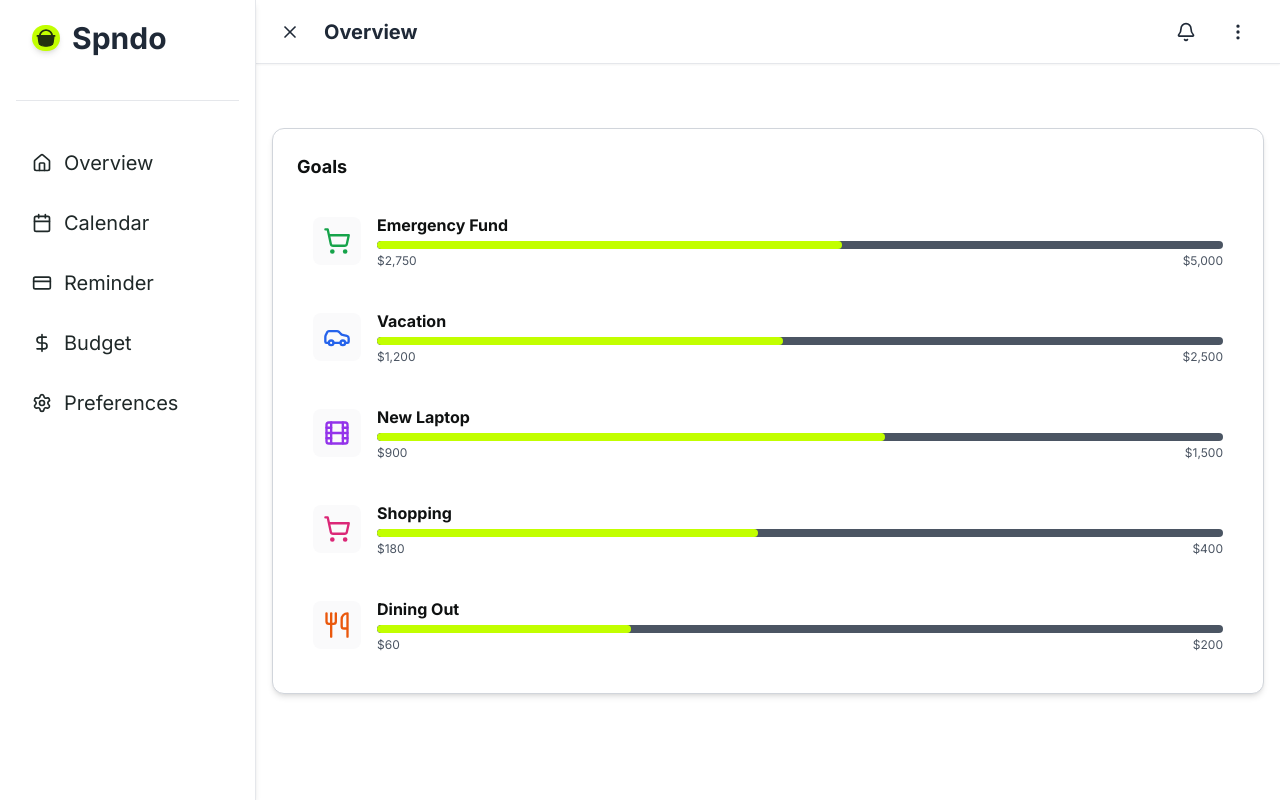
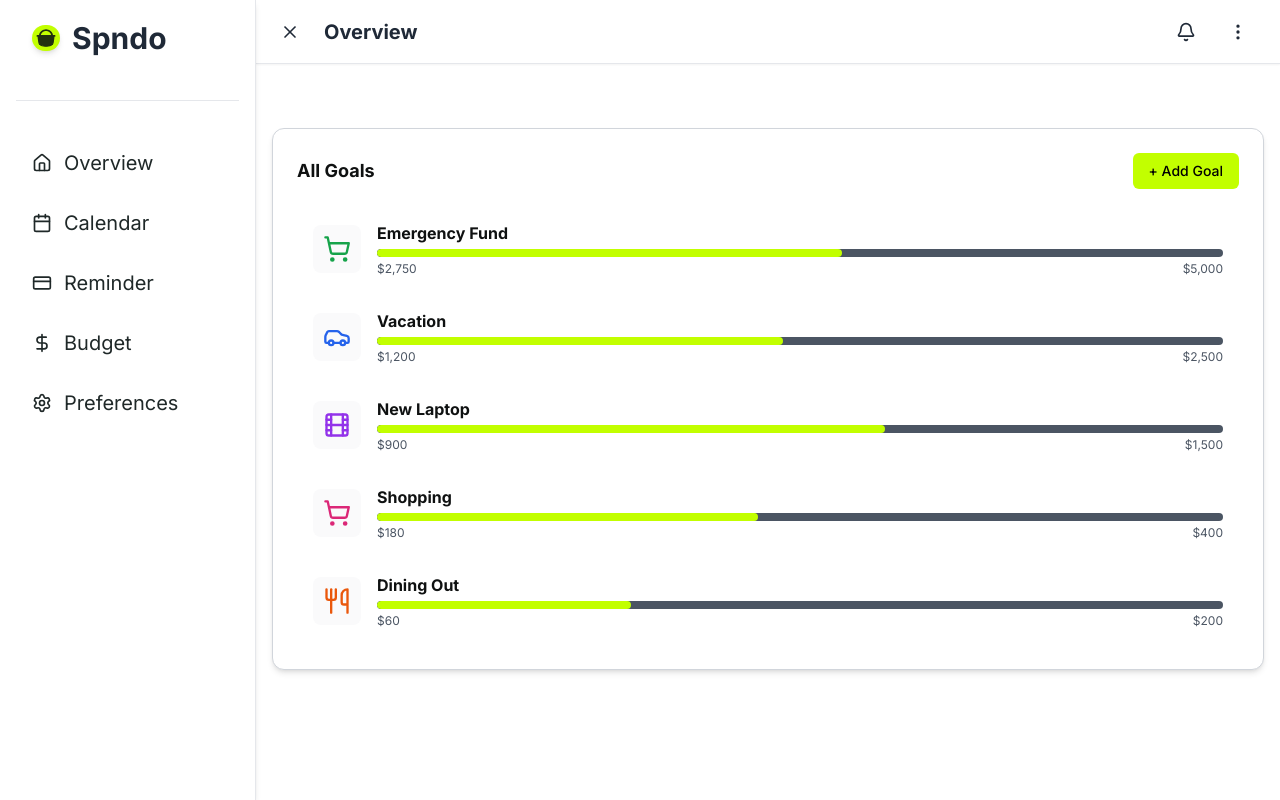
Before and after one commit to Waahguptaji/spndo, a Next.js app in the folder client/: page /goals in a window 1280 px wide. Built offline with nearby package versions, Linux system fonts and the light colour scheme.

Commit message:
feat(goals): create goals page and related component [#36]

```diff
--- a/client/src/app/(app)/goals/page.tsx
+++ b/client/src/app/(app)/goals/page.tsx
@@ -1,11 +1,84 @@
-import GoalsWidget from "@/components/dashboard/GoalsWidget";
+import { Car, Film, ShoppingCart, Utensils } from "lucide-react";
 import React from "react";
+import ListItem from "@/components/ui/ListItem";
+import WidgetCard from "@/components/dashboard/WidgetCard";
+import AddGoalButton from "@/components/goal/AddGoalButton";
+
+type Goal = {
+  title: string;
+  amount: number;
+  current: number;
+  date: string;
+  description: string;
+};
+
+const goalsData: Goal[] = [
+  {
+    title: "Emergency Fund",
+    amount: 5000,
+    current: 2750,
+    date: "2025-12-31",
+    description: "Build a safety net for unexpected expenses.",
+  },
+  {
+    title: "Vacation",
+    amount: 2500,
+    current: 1200,
+    date: "2025-07-15",
+    description: "Summer trip to Japan.",
+  },
+  {
+    title: "New Laptop",
+    amount: 1500,
+    current: 900,
+    date: "2025-03-01",
+    description: "Upgrade to a reliable work laptop.",
+  },
+  {
+    title: "Shopping",
+    amount: 400,
+    current: 180,
+    date: "2025-10-01",
+    description: "Budget for seasonal wardrobe updates.",
+  },
+  {
+    title: "Dining Out",
+    amount: 200,
+    current: 60,
+    date: "2025-05-01",
+    description: "Monthly budget for restaurants and cafes.",
+  },
+];
+
+const iconMap: { [key: string]: React.ReactNode } = {
+  "Emergency Fund": (
+    <ShoppingCart className="text-green-600 dark:text-green-400" size={28} />
+  ),
+  "New Laptop": (
+    <Film className="text-purple-600 dark:text-purple-400" size={28} />
+  ),
+  Vacation: <Car className="text-blue-600 dark:text-blue-400" size={28} />,
+  Shopping: (
+    <ShoppingCart className="text-pink-600 dark:text-pink-400" size={28} />
+  ),
+  "Dining Out": (
+    <Utensils className="text-orange-600 dark:text-orange-400" size={28} />
+  ),
+};
 
 const GoalsPage = () => {
   return (
-    <div>
-      <GoalsWidget />
-    </div>
+    <WidgetCard title="All Goals" actionSlot={<AddGoalButton />}>
+      {goalsData.map((goal) => (
+        <ListItem
+          key={goal.title}
+          variant="goal"
+          title={goal.title}
+          icon={iconMap[goal.title]}
+          progress={{ current: goal.current, total: goal.amount }}
+        />
+      ))}
+    </WidgetCard>
   );
 };
 
--- /dev/null
+++ b/client/src/components/goal/AddGoalButton.tsx
@@ -0,0 +1,36 @@
+"use client";
+
+import React, { useState } from "react";
+import { useRouter } from "next/navigation";
+import Button from "../ui/Button";
+import Modal from "../ui/Modal";
+import AddGoalForm from "./AddGoalForm";
+
+type Props = { label?: string };
+
+const AddGoalButton: React.FC<Props> = ({ label = "+ Add Goal" }) => {
+  const router = useRouter();
+  const [open, setOpen] = useState(false);
+
+  const handleClick = () => {
+    const isMobile = typeof window !== "undefined" && window.innerWidth <= 768;
+    if (isMobile) router.push("/goals/add");
+    else setOpen(true);
+  };
+
+  return (
+    <>
+      <Button onClick={handleClick}>{label}</Button>
+      <Modal
+        className="p-6"
+        open={open}
+        onClose={() => setOpen(false)}
+        title="Add Goal"
+      >
+        <AddGoalForm />
+      </Modal>
+    </>
+  );
+};
+
+export default AddGoalButton;
--- a/client/src/components/goal/AddGoalForm.tsx
+++ b/client/src/components/goal/AddGoalForm.tsx
@@ -4,7 +4,7 @@ import { Calendar as CalendarIcon } from "lucide-react";
 import { format } from "date-fns";
 import FormInput from "../ui/FormInput";
 import Button from "../ui/Button";
-import Calendar from "../ui/Calendar";
+import Calendar from "../ui/calendar";
 import Modal from "../ui/Modal";
 
 const contributionOptions = [
```
